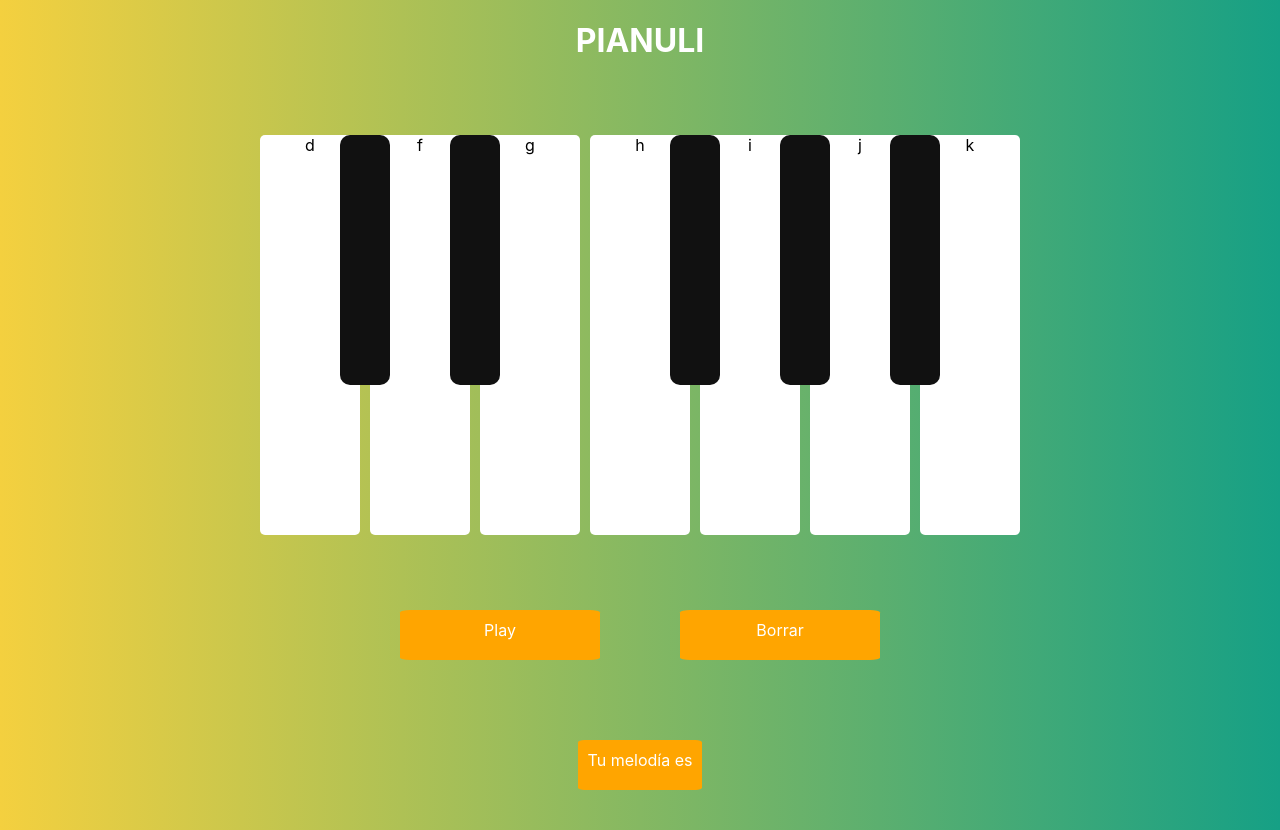
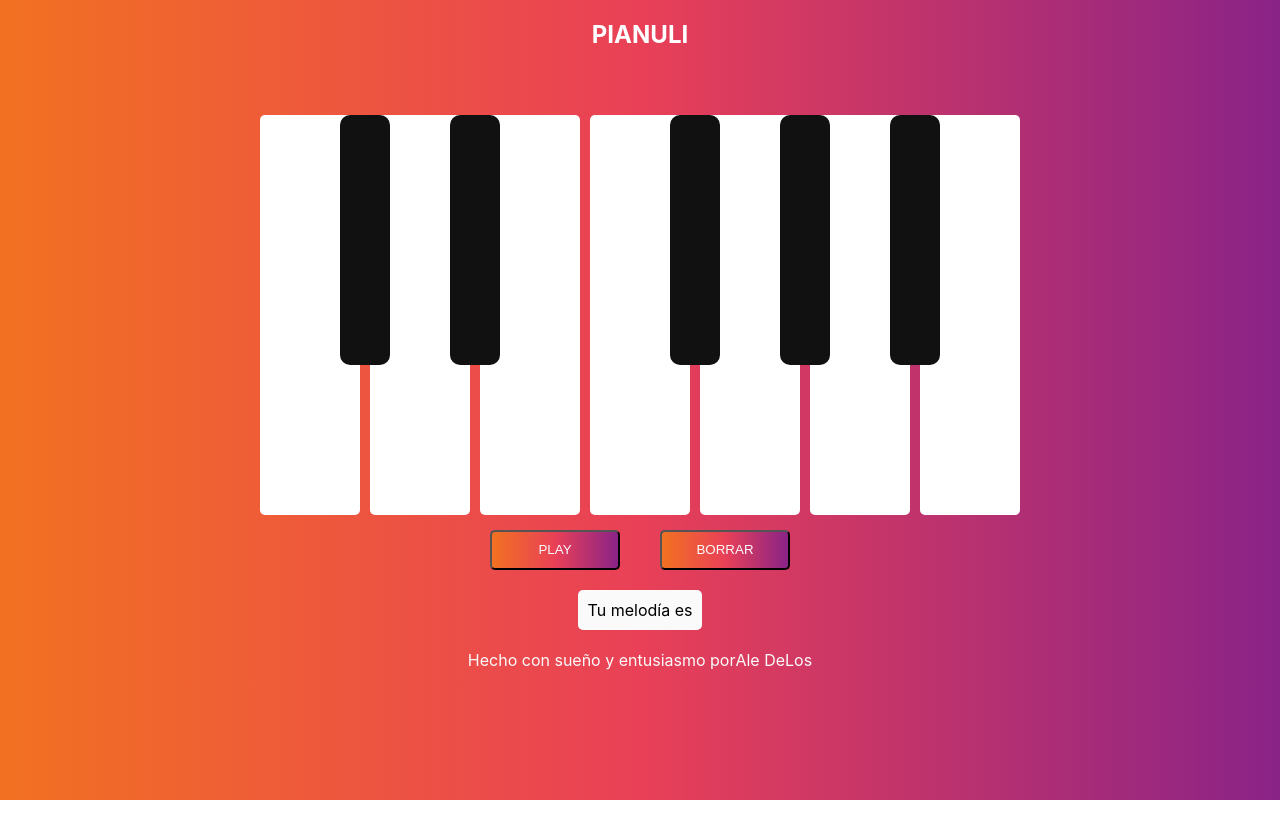
Before and after one commit to aledeloss/piano-con-react, a React (Create React App) app: page / in a window 1280 px wide. After the commit the page ends 800 px from the top, so only its background shows below. Built offline with nearby package versions, Linux system fonts and the light colour scheme.

Commit message:
Estilos y tags semánticos

```diff
--- a/src/App.css
+++ b/src/App.css
@@ -1,20 +1,27 @@
 body {
-  background: #16a085; /* fallback for old browsers */
+  background: #8a2387; /* fallback for old browsers */
   background: -webkit-linear-gradient(
     to right,
-    #f4d03f,
-    #16a085
+    #f27121,
+    #e94057,
+    #8a2387
   ); /* Chrome 10-25, Safari 5.1-6 */
   background: linear-gradient(
     to right,
-    #f4d03f,
-    #16a085
+    #f27121,
+    #e94057,
+    #8a2387
   ); /* W3C, IE 10+/ Edge, Firefox 16+, Chrome 26+, Opera 12+, Safari 7+ */
+}
+
+.app {
+  width: 100vw;
+  height: 100vh;
 }
 
 .contenedor {
   display: flex;
-  margin: 30px auto;
+  margin: 10px auto;
   justify-content: center;
 }
 
@@ -59,28 +66,55 @@ body {
   align-items: center;
 }
 
-.play,
-.borrar {
-  color: white;
-  background-color: orange;
-  border-radius: 5%;
+button {
+  color: #fafafa;
+  background: #8a2387; /* fallback for old browsers */
+  background: -webkit-linear-gradient(
+    to right,
+    #f27121,
+    #e94057,
+    #8a2387
+  ); /* Chrome 10-25, Safari 5.1-6 */
+  background: linear-gradient(
+    to right,
+    #f27121,
+    #e94057,
+    #8a2387
+  ); /* W3C, IE 10+/ Edge, Firefox 16+, Chrome 26+, Opera 12+, Safari 7+ */
+
+  outline: none;
+  border-radius: 5px;
   display: inline-block;
-  margin: 40px;
-  width: 200px;
-  height: 50px;
+  margin-left: 20px;
+  margin-right: 20px;
+  width: 130px;
+  height: 40px;
   text-align: center;
   line-height: 50%;
 }
 
 .display_melodia {
-  color: white;
-  background-color: orange;
+  background-color: #fafafa;
   display: inline-block;
-  margin: 40px;
+  margin: 20px;
+  margin: 20px;
   padding: 0px 10px;
   width: 90%;
-  height: 50px;
+  height: auto;
   line-height: 50%;
   width: auto;
-  border-radius: 5%;
+  border-radius: 5px;
 }
+
+.footer {
+  display: flex;
+  width: 100%;
+  justify-content: center;
+  color: #fafafa;
+  margin-bottom: 15px;
+}
+
+.footer a {
+  color: #fafafa;
+  text-decoration: none;
+}
--- a/src/App.js
+++ b/src/App.js
@@ -42,36 +42,6 @@ function App() {
     // }, 300);
   };
 
-  // const tocarNotita = async (melodia, nota) => {
-  //   console.log(melodia[nota]);
-  //   setEstaSonando(nota.nombre);
-  //   const sonido = new Audio(melodia[nota].link);
-  //   sonido.play();
-  // };
-
-  // const reproducirMelodia = async (melodia, i) => {
-  //   const nota = i | 0;
-  //   await tocarNotita(melodia, nota).then(() => {
-  //     if (nota < melodia.length - 1) {
-  //       setTimeout(() => {
-  //         reproducirMelodia(melodia, nota + 1);
-  //       }, 300);
-  //     }
-  //   });
-  // };
-
-  // const renderMelodia = (melodia) => {
-  //   const nombresMelodia = melodia.map((nota) => {
-  //     return nota.nombre;
-  //   });
-  //   return nombresMelodia.join(' ');
-  // };
-
-  // const borrarMelodia = () => {
-  //   console.log('Borraste la melodía');
-  //   setMelodia([]);
-  // };
-
   return (
     <div className='App'>
       <Encabezado estaSonando={estaSonando} />
@@ -95,6 +65,12 @@ function App() {
         setMelodia={setMelodia}
         setEstaSonando={setEstaSonando}
       />
+      <span className='footer'>
+        Hecho con sueño y entusiasmo por{' '}
+        <a href='https://github.com/aledeloss' target='blank'>
+          Ale DeLos
+        </a>
+      </span>
     </div>
   );
 }
--- a/src/components/Acciones/Acciones.js
+++ b/src/components/Acciones/Acciones.js
@@ -34,12 +34,12 @@ const Acciones = ({ melodia, setMelodia, setEstaSonando }) => {
   return (
     <section className='acciones'>
       <div className='botones'>
-        <div className='play' onClick={() => reproducirMelodia(melodia)}>
-          <p>Play</p>
-        </div>
-        <div className='borrar' onClick={() => borrarMelodia()}>
-          <p>Borrar</p>
-        </div>
+        <button className='play' onClick={() => reproducirMelodia(melodia)}>
+          PLAY
+        </button>
+        <button className='borrar' onClick={() => borrarMelodia()}>
+          BORRAR
+        </button>
       </div>
       <div className='display_melodia'>
         <p>Tu melodía es {melodia.length > 0 && renderMelodia(melodia)}</p>
--- a/src/components/Encabezado/Encabezado.js
+++ b/src/components/Encabezado/Encabezado.js
@@ -3,10 +3,10 @@ import '../../App.css';
 
 const Encabezado = ({ estaSonando }) => {
   return (
-    <div className='titulo'>
-      <h1>PIANULI</h1>
+    <section className='titulo'>
+      <h2>PIANULI</h2>
       {estaSonando && <h3>Está sonando la nota {estaSonando}</h3>}
-    </div>
+    </section>
   );
 };
 
--- a/src/components/Tecla/Tecla.js
+++ b/src/components/Tecla/Tecla.js
@@ -34,7 +34,7 @@ export const Tecla = ({
       onkeypress={() => handleKeyPress(nota)}
     >
       {nota.tieneSostenido && <div className='negra'></div>}
-      {nota.tecla}
+      {/* {nota.tecla} */}
     </div>
   );
 };
```
